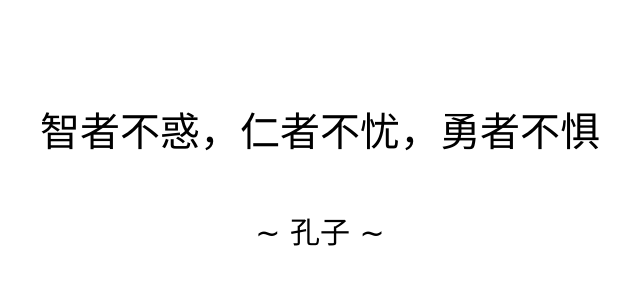
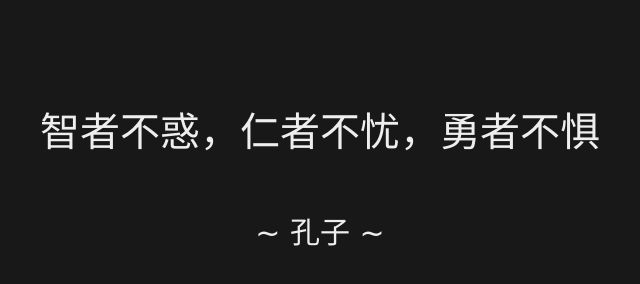
Before and after one commit to dongri/ipfs, a plain HTML site: page dongri.org/index.html in a window 1280 px wide. Shown: the whole page, without its empty margins (320-960 px from the left). Drawn offline with Linux system fonts and the dark colour scheme.

Commit message:
auto commit

```diff
--- a/dongri.org/index.html
+++ b/dongri.org/index.html
@@ -22,6 +22,12 @@
         font-size: 30px;
         margin-top: 50px;
       }
+      @media (prefers-color-scheme: dark) {
+        body {
+          background-color: #181818;
+          color: #eee;
+        }
+      }
     </style>
   </head>
   <body>
```
